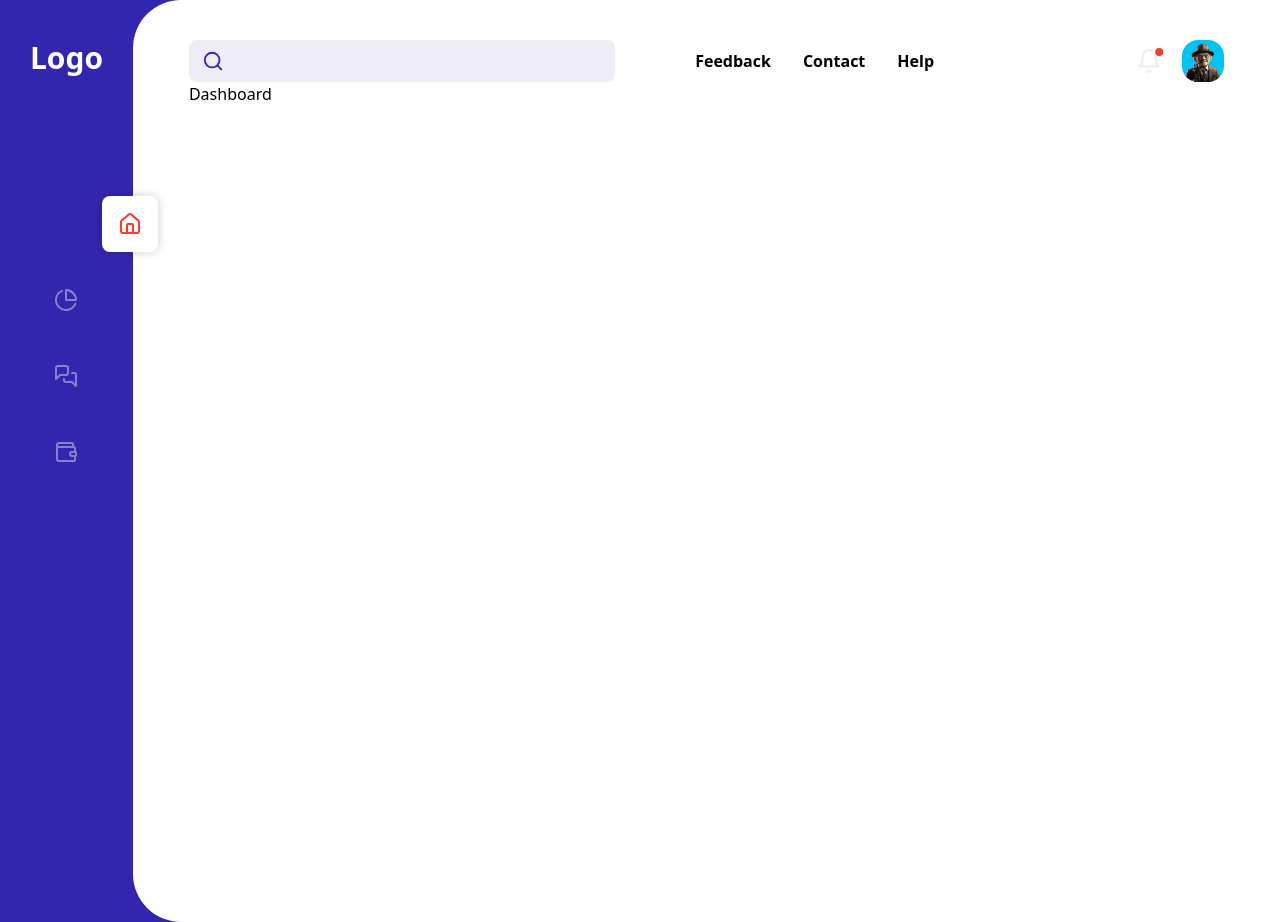
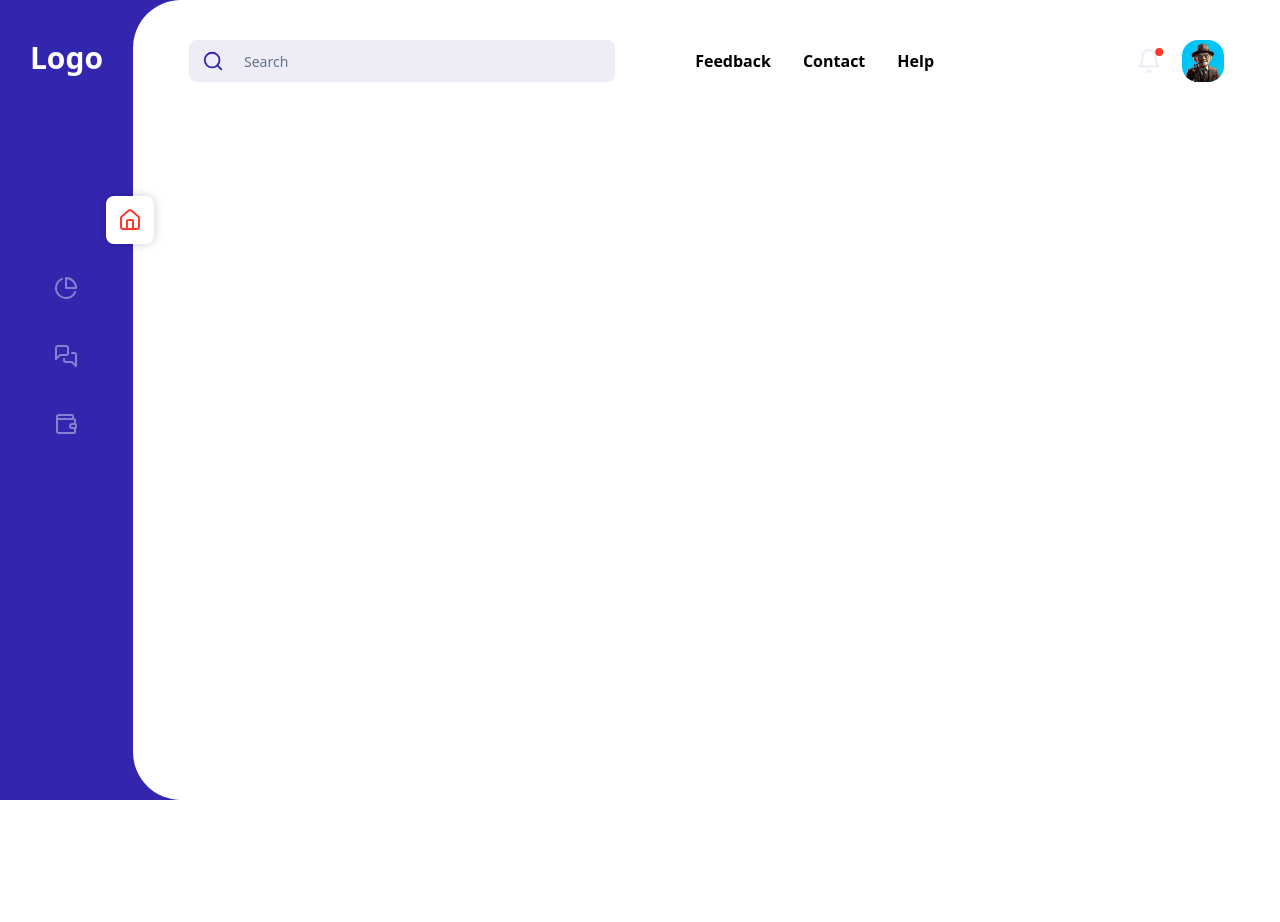
Before and after one commit to Benjtalkshow/onfleekq-dashbaord, a React (Vite) app: page / in a window 1280 px wide. After the commit the page ends 800 px from the top, so only its background shows below. Built offline with nearby package versions, Linux system fonts and the light colour scheme.

Commit message:
Feat: dashbaord chart component

```diff
--- a/src/components/DashboardHeader.jsx
+++ b/src/components/DashboardHeader.jsx
@@ -30,7 +30,7 @@ const DashboardHeader = ({ toggleDashboard }) => {
         {/* input */}
         <div className="inputDiv flex gap-2 px-3 w-[45%] focus-within:border-secondary border-transparent border-[1px]  items-center rounded-lg bg-background">
           <Search className="text-primary" />
-          <Input className="bg-transparent border-0 input" />
+          <Input className="bg-transparent placeholder:text-slate-500 border-0 input" type="text" placeholder="Search" />
         </div>
 
         {/* links */}
--- a/src/components/Sidebar.jsx
+++ b/src/components/Sidebar.jsx
@@ -29,7 +29,7 @@ const Sidebar = () => {
                 pathname === link.path
                   ? "bg-white translate-x-[4rem]"
                   : "hover:text-secondary  hover:bg-white"
-              } mb-5  rounded-lg p-4 ${tailwindEffect}`}
+              } mb-5  rounded-lg p-3 ${tailwindEffect}`}
               style={{
                 color: pathname === link.path ? "#FF392B" : "#8880CF",
                 boxShadow:
--- /dev/null
+++ b/src/components/dashboardComponents/LittleCard.jsx
@@ -0,0 +1,9 @@
+import React from 'react'
+
+const LittleCard = () => {
+  return (
+    <div>LittleCard</div>
+  )
+}
+
+export default LittleCard;
--- a/src/pages/Dashboard.jsx
+++ b/src/pages/Dashboard.jsx
@@ -2,8 +2,8 @@ import React from "react";
 
 const Dashboard = () => {
   return (
-    <div className="w-full h-screen">
-        <h1>Dashboard</h1>
+    <div className="grid grid-cols-1 md:grid-cols-2 gap-8 p-8">
+
     </div>
   );
 };
```
Also changed, not shown: 1 other file (tests, documents, lock files or other folders).
